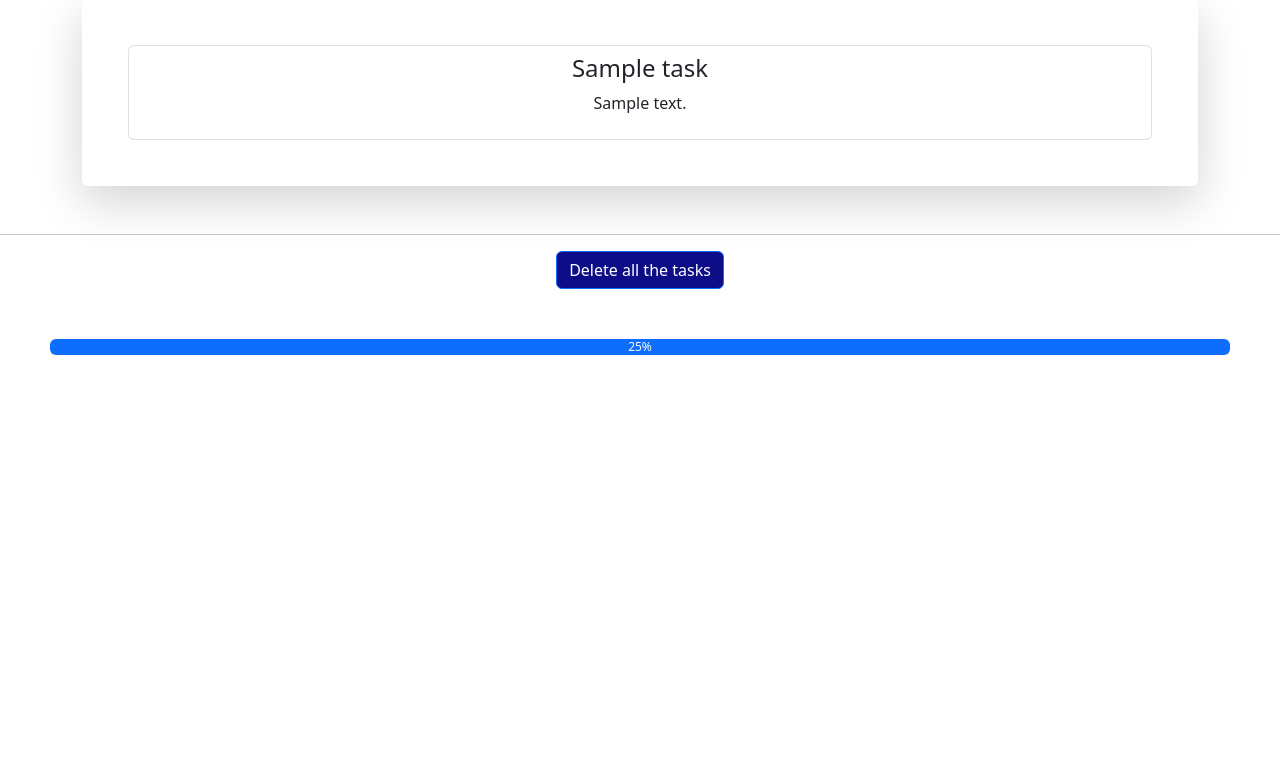
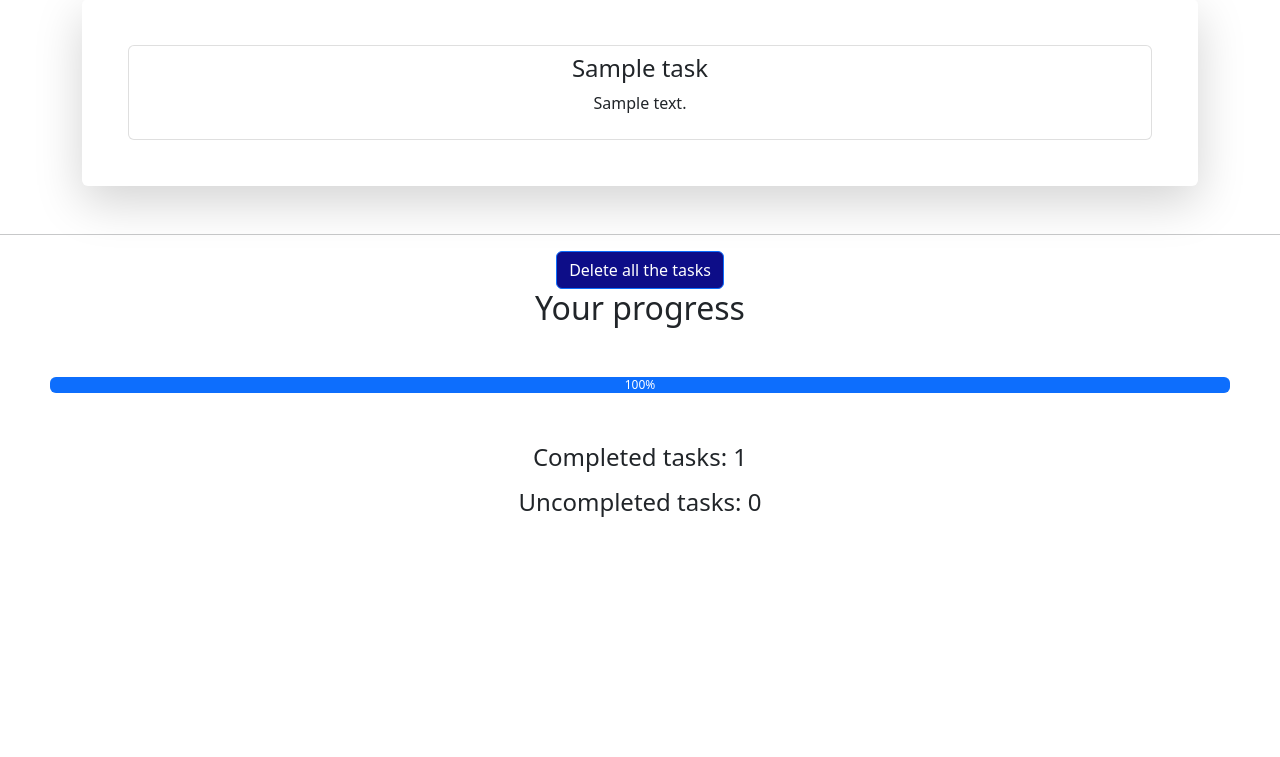
Before and after one commit to Daniil4949/todo_django, a Django app: page /profile/ in a window 1280 px wide. Shown: the part 197-954 px from the top of the page. Run offline with Django 4.2, Linux system fonts and the light colour scheme; a user stored in the database is signed in; tables that the repository leaves empty hold one stand-in row (values such as "Sample post").

Commit message:
Some new features

```diff
--- a/tasks/views.py
+++ b/tasks/views.py
@@ -32,7 +32,7 @@ def add_task(request):
             user_profile = Profile.objects.get(user=request.user)
             Task.objects.create(title=add_task_form.cleaned_data['title'], slug=slugify(add_task_form.cleaned_data['title']), profile=user_profile,
                                 description=add_task_form.cleaned_data['description'])
-            return redirect('home')
+            return redirect('profile')
         return render(request, 'tasks/add_task.html', {'form': add_task_form})
     return render(request, 'tasks/add_task.html', {'form': add_task_form})
 
@@ -78,11 +78,15 @@ def profile(request):
         profile = Profile.objects.get(user=request.user)
         completed_tasks = Task.objects.filter(profile=profile, is_completed=True)
         uncompleted_tasks = Task.objects.filter(profile=profile, is_completed=False)
+        completed_tasks_number = Task.objects.filter(profile=profile, is_completed=True).count()
+        uncompleted_tasks_number = Task.objects.filter(profile=profile, is_completed=False).count()
         try:
             value = int(completed_tasks.count() / Task.objects.filter(profile=profile).count()) * 100
         except:
             value = 0
-        return render(request, 'tasks/profile.html', {"completed_tasks": completed_tasks, "uncompleted_tasks": uncompleted_tasks, "value": value})
+        return render(request, 'tasks/profile.html', {"completed_tasks": completed_tasks, "uncompleted_tasks": uncompleted_tasks,
+                                                      "value": value, "completed_tasks_number": completed_tasks_number,
+                                                      "uncompleted_tasks_number":uncompleted_tasks_number})
     else:
         Profile.objects.create(user=request.user)
         return render(request, 'tasks/profile.html')
--- a/templates/tasks/profile.html
+++ b/templates/tasks/profile.html
@@ -67,10 +67,15 @@
     {% else %}
     <center><h3>You can add new task <a href="{% url 'add_task' %}">here</a></h3></center>
     {% endif %}
+    <center><h2>Your progress</h2></center>
     <div class="progress" style="margin:50px;">
         <div class="progress-bar" role="progressbar" aria-label="Example with label" style="width: {{value}}%;"
-             aria-valuenow="25" aria-valuemin="0" aria-valuemax="100">25%
+             aria-valuenow="25" aria-valuemin="0" aria-valuemax="100">{{value}}%
         </div>
+    </div>
+    <div class="container">
+        <p><h4>Completed tasks: {{ completed_tasks_number }}</h4></p>
+        <p><h4>Uncompleted tasks: {{ uncompleted_tasks_number }}</h4></p>
     </div>
     {% else %}
     <h3>You should <a href="{% url 'registration' %}">sign up</a> or <a href="{% url 'login' %}">login</a> firstly to
```
